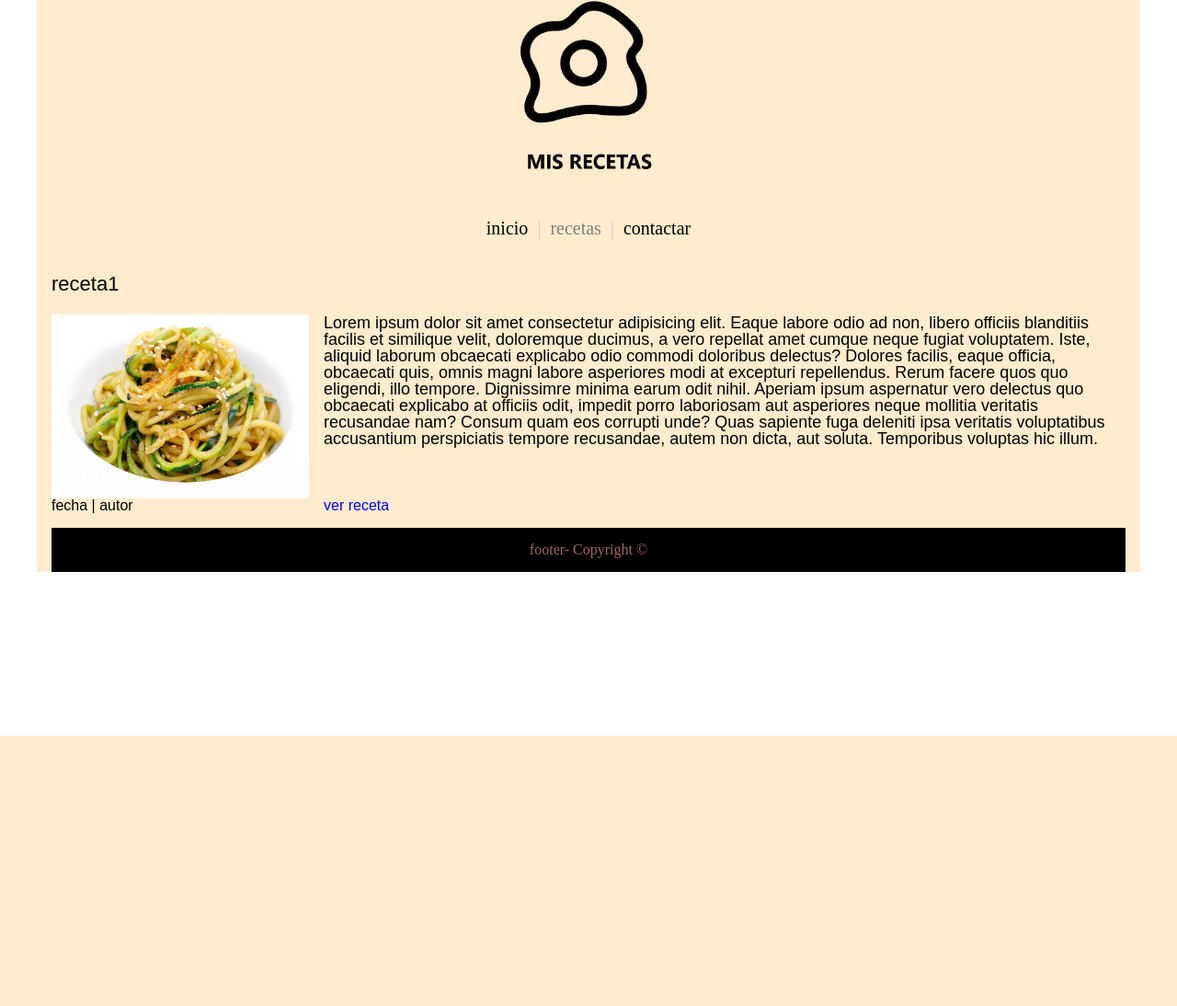
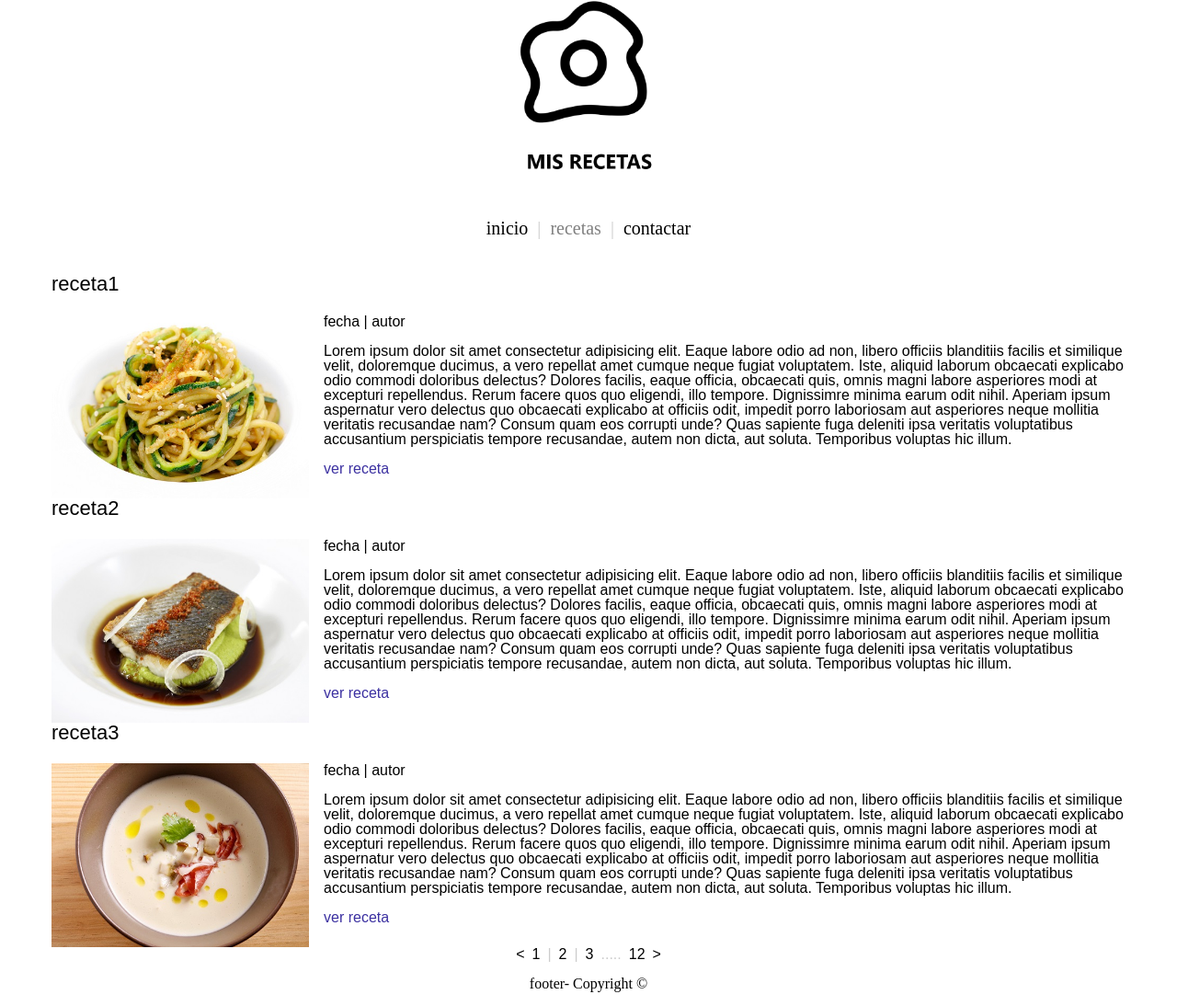
Before and after one commit to rolsonaielo/maquetacion-mis-recetas, a PHP site: page /_recetas.html in a window 1280 px wide. Shown: the whole page at 92% size. Before the commit the page ends 800 px from the top, so only its background shows below. Run offline with PHP 8.4, Linux system fonts and the light colour scheme.

Commit message:
finalizada pagina"_recetas.html"

```diff
--- a/_recetas.html
+++ b/_recetas.html
@@ -29,33 +29,92 @@
     </nav>
     <main>
       <article>
-            <h2  class="fnt-xl2 head-strong mb-1" >receta1</h2>
+        <h2 class="fnt-xl2 head-strong mb-1">receta1</h2>
         <div class="grid">
           <div class="col-desk-3 col-tab-3 col-mob-3">
             <img class="img-md" src="imagenes/espaguetis-de-calabacin.jpg" alt="espaguetis de calabacin">
           </div>
           <div class="col-desk-9 col-tab-9">
-                          <p class="fnt-lg">  Lorem ipsum dolor sit amet consectetur adipisicing elit. Eaque labore odio ad non, libero officiis blanditiis facilis et similique velit, doloremque ducimus, a vero repellat amet cumque neque fugiat voluptatem.
-                      Iste, aliquid laborum obcaecati explicabo odio commodi doloribus delectus? Dolores facilis, eaque officia, obcaecati quis, omnis magni labore asperiores modi at excepturi repellendus. Rerum facere quos quo eligendi, illo tempore.
-                       Dignissimre minima earum odit nihil. Aperiam ipsum aspernatur vero delectus quo obcaecati explicabo at officiis odit, impedit porro laboriosam aut asperiores neque mollitia veritatis recusandae nam?
-                      Consum quam eos corrupti unde? Quas sapiente fuga deleniti ipsa veritatis voluptatibus accusantium perspiciatis tempore recusandae, autem non dicta, aut soluta. Temporibus voluptas hic illum.</p>
+            <div class="  head-strong mb-1"> fecha | autor</div>
+            <div class="mb-1">
+              <p> Lorem ipsum dolor sit amet consectetur adipisicing elit. Eaque labore odio ad non, libero officiis
+                blanditiis facilis et similique velit, doloremque ducimus, a vero repellat amet cumque neque fugiat
+                voluptatem.
+                Iste, aliquid laborum obcaecati explicabo odio commodi doloribus delectus? Dolores facilis, eaque
+                officia, obcaecati quis, omnis magni labore asperiores modi at excepturi repellendus. Rerum facere quos
+                quo eligendi, illo tempore.
+                Dignissimre minima earum odit nihil. Aperiam ipsum aspernatur vero delectus quo obcaecati explicabo at
+                officiis odit, impedit porro laboriosam aut asperiores neque mollitia veritatis recusandae nam?
+                Consum quam eos corrupti unde? Quas sapiente fuga deleniti ipsa veritatis voluptatibus accusantium
+                perspiciatis tempore recusandae, autem non dicta, aut soluta. Temporibus voluptas hic illum.</p>
             </div>
-                      <div class=" col-desk-3 head-strong mb-1"> fecha | autor</div>
+            <a  class="link-normal" href="ver receta">ver receta</a>
+          </div>
+      </article>
 
-                        <a href="ver receta">ver receta</a>
-
-
-
+      <article>
+        <h2 class="fnt-xl2 head-strong mb-1">receta2</h2>
+        <div class="grid">
+          <div class="col-desk-3 col-tab-3 col-mob-3">
+            <img class="img-md" src="imagenes/lubina-con-hummus-de-guisantes.jpg" alt="lubina">
+          </div>
+          <div class="col-desk-9 col-tab-9">
+            <div class="  head-strong mb-1"> fecha | autor</div>
+            <div class="mb-1">
+              <p> Lorem ipsum dolor sit amet consectetur adipisicing elit. Eaque labore odio ad non, libero officiis
+                blanditiis facilis et similique velit, doloremque ducimus, a vero repellat amet cumque neque fugiat
+                voluptatem.
+                Iste, aliquid laborum obcaecati explicabo odio commodi doloribus delectus? Dolores facilis, eaque
+                officia, obcaecati quis, omnis magni labore asperiores modi at excepturi repellendus. Rerum facere quos
+                quo eligendi, illo tempore.
+                Dignissimre minima earum odit nihil. Aperiam ipsum aspernatur vero delectus quo obcaecati explicabo at
+                officiis odit, impedit porro laboriosam aut asperiores neque mollitia veritatis recusandae nam?
+                Consum quam eos corrupti unde? Quas sapiente fuga deleniti ipsa veritatis voluptatibus accusantium
+                perspiciatis tempore recusandae, autem non dicta, aut soluta. Temporibus voluptas hic illum.</p>
+            </div>
+            <a  class="link-normal" href="ver receta">ver receta</a>
+          </div>
+      </article>
+      <article>
+        <h2 class="fnt-xl2 head-strong mb-1">receta3</h2>
+        <div class="grid">
+          <div class="col-desk-3 col-tab-3 col-mob-3">
+            <img class="img-md" src="imagenes/vichyssoise-de-esparragos-blancos.jpg" alt="esparragos blancos">
+          </div>
+          <div class="col-desk-9 col-tab-9">
+            <div class="  head-strong mb-1"> fecha | autor</div>
+            <div class="mb-1">
+              <p> Lorem ipsum dolor sit amet consectetur adipisicing elit. Eaque labore odio ad non, libero officiis
+                blanditiis facilis et similique velit, doloremque ducimus, a vero repellat amet cumque neque fugiat
+                voluptatem.
+                Iste, aliquid laborum obcaecati explicabo odio commodi doloribus delectus? Dolores facilis, eaque
+                officia, obcaecati quis, omnis magni labore asperiores modi at excepturi repellendus. Rerum facere quos
+                quo eligendi, illo tempore.
+                Dignissimre minima earum odit nihil. Aperiam ipsum aspernatur vero delectus quo obcaecati explicabo at
+                officiis odit, impedit porro laboriosam aut asperiores neque mollitia veritatis recusandae nam?
+                Consum quam eos corrupti unde? Quas sapiente fuga deleniti ipsa veritatis voluptatibus accusantium
+                perspiciatis tempore recusandae, autem non dicta, aut soluta. Temporibus voluptas hic illum.</p>
+            </div>
+            <a  class="link-normal" href="ver receta">ver receta</a>
           </div>
       </article>
 
 
 
-
-
-
+      <nav class="nav-main block-center-row mb-0.5">
+      <ul>
+        <LI><a href=""><</a></LI>
+        <LI><a href="">1</a></LI>
+        <LI class="separator"> | </LI>
+        <LI><a href="">2</a></LI>
+        <LI class="separator"> | </LI>
+        <LI><a href="">3</a></LI>
+        <LI class="separator">.....</LI>
+        <LI><a href="">12</a></LI>
+        <LI><a href="">></a></LI>
+      </ul>
+    </nav>
     </main>
-
 
 
     <footer id="footer" class="block-center-row pad-1">footer- Copyright ©</footer>
--- a/css/_style.css
+++ b/css/_style.css
@@ -9,3 +9,4 @@
 @import"util.css";
 @import"grid.css";
 @import"image.css";
+@import"link.css";
--- a/css/footer.css
+++ b/css/footer.css
@@ -1,5 +1,4 @@
 
 #footer{
-    background-color: black;
-    color: #a16565;
-}
+    /*background-color: black;*/
+    color: black;
--- a/css/layout.css
+++ b/css/layout.css
@@ -3,7 +3,7 @@
     max-width: 1200px;
     margin: 0 auto;
     padding: 0 1em;
-    background-color: blanchedalmond;
+   /* background-color: blanchedalmond;*/
 
 }
 .block-center-row{
@@ -11,7 +11,12 @@
     justify-content: center;
     flex-direction: row;
 }
-
+.row-full{
+  width: 100vw;
+  left: 50%;
+  margin-right: -50%;
+  margin-left: -50%;
+}
 
 /* margenes y padding */
 
@@ -34,3 +39,10 @@
 .pad-1 {
     padding: 1em;
 }
+
+.pad-2 {
+    padding: 2em;
+}
+.separator-block{
+    padding-right: 2em;
+}
--- /dev/null
+++ b/css/link.css
@@ -0,0 +1,7 @@
+.link-normal {
+    color: rgb(60, 49, 161);
+}
+
+.link-normal:hover {
+    text-decoration: underline;
+}
--- a/css/text.css
+++ b/css/text.css
@@ -29,3 +29,8 @@
 .txt-center {
     text-align: center;
 }
+
+.line-normal {
+    line-height: 1.4;
+
+}
--- a/css/utils.css
+++ b/css/utils.css
@@ -7,6 +7,11 @@
     background-color: #ededed;
 }
 
+.txt-color {
+    color: red;
+}
+
+
 /* corners */
 .rounded {
     border-radius: 10px;
```
Lines whose indentation alone changed are shown as unchanged.
